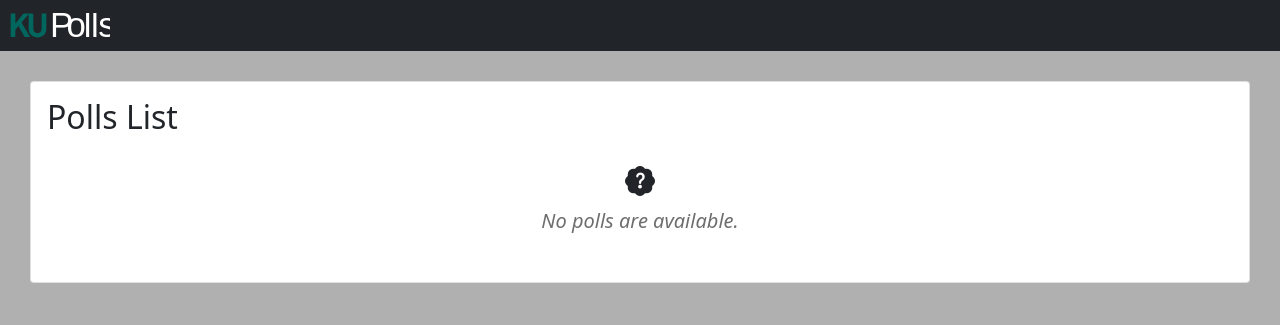
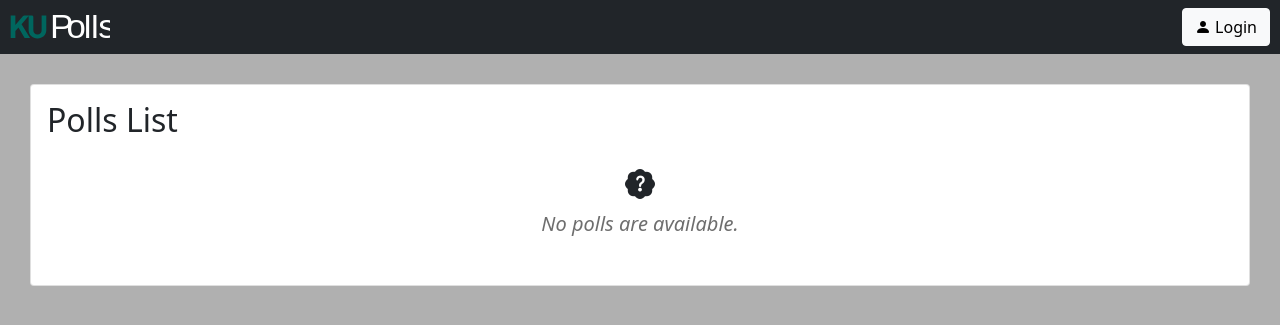
Before and after one commit to sirateek/ku-polls, a Django app: page /polls/ in a window 1280 px wide. Shown: the top 325 px of the page. Run offline with Django 3.2, Linux system fonts and the light colour scheme; data that the repository does not hold is empty.

Commit message:
Update the layout component to have login/logout

```diff
--- a/polls/static/polls/css/style.css
+++ b/polls/static/polls/css/style.css
@@ -19,3 +19,17 @@ body {
 .main-card {
   margin: 30px;
 }
+
+.account {
+  display: inline-flex;
+  margin-right: 10px;
+}
+
+.account-detail {
+  color: white;
+  margin-right: 10px;
+  vertical-align: middle;
+  text-align: center;
+  height: auto;
+  padding-top: 5px;
+}
--- a/polls/templates/polls/base.html
+++ b/polls/templates/polls/base.html
@@ -17,6 +17,27 @@
         <img src="{% static 'polls/images/KU_Polls_Logo.svg'%}" width="100" height="auto">
       </div>
     </a>
+    {% if user.is_authenticated %}
+    <div class="account">
+      <div class="account-detail">
+        <i class="bi bi-person-fill"></i> Hello, {{user.username}}
+      </div>
+      <a href="{% url 'logout'  %}">
+        <button type="button" class="btn btn-light">
+          Logout
+        </button>
+      </a>
+
+    </div>
+    {% else %}
+    <div class="account">
+      <a href="{% url 'login'  %}">
+        <button type="button" class="btn btn-light">
+          <i class="bi bi-person-fill"></i> Login
+        </button>
+      </a>
+    </div>
+    {% endif %}
   </nav>
   {% block content %}{% endblock content%}
 
--- a/polls/views.py
+++ b/polls/views.py
@@ -5,6 +5,7 @@ from django.urls import reverse
 from django.views import generic
 from django.utils import timezone
 from django.contrib import messages
+from django.contrib.auth.decorators import login_required
 from django.shortcuts import redirect
 import json
 
@@ -60,6 +61,7 @@ def results(request, question_id):
     return render(request, 'polls/results.html', context)
 
 
+@login_required(login_url='/accounts/login/')
 def vote(request, question_id):
     """Vote listener that accept the vote POST request from form action in detail page."""
     question = get_object_or_404(Question, pk=question_id)
```
